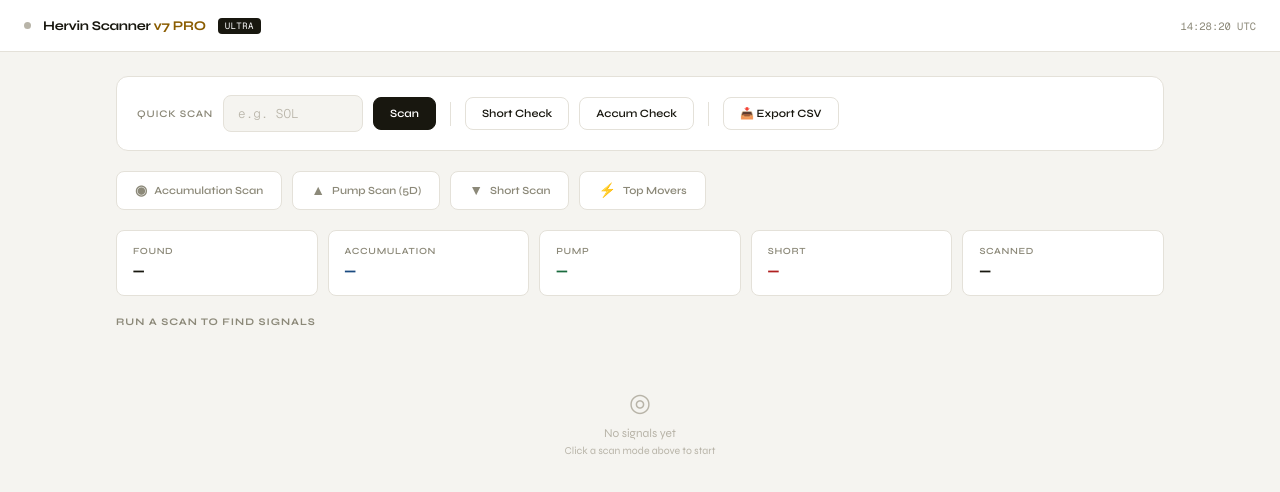
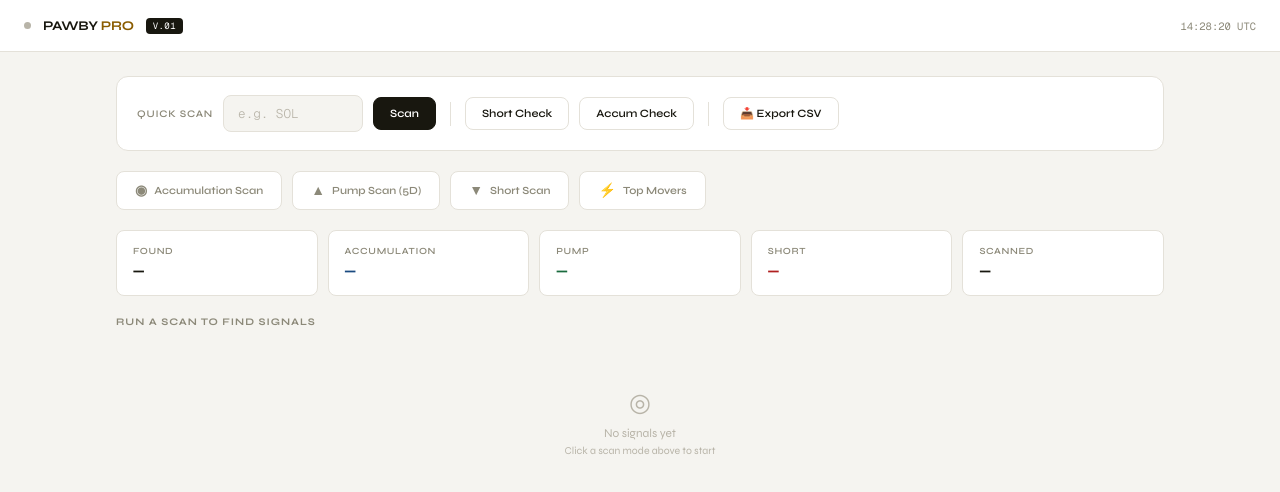
Before and after one commit to hermanlim0623-cloud/Hervin2306, a plain HTML site: page docs/index.html in a window 1280 px wide. Drawn offline with nearby package versions, Linux system fonts and the light colour scheme.

Commit message:
Update index.html

```diff
--- a/docs/index.html
+++ b/docs/index.html
@@ -4,7 +4,7 @@
 <head>
   <meta charset="UTF-8">
   <meta name="viewport" content="width=device-width, initial-scale=1.0">
-  <title>Hervin Scanner v7</title>
+  <title>PAWBY PRO</title>
   <link rel="preconnect" href="https://fonts.googleapis.com">
   <link
     href="https://fonts.googleapis.com/css2?family=Syne:wght@400;500;600;700&family=Geist+Mono:wght@300;400;500&display=swap"
@@ -887,8 +887,8 @@
   <header class="hdr">
     <div class="hdr-l">
       <div class="live-dot" id="liveDot"></div>
-      <span class="hdr-title">Hervin Scanner <span style="color:var(--a)">v7 PRO</span></span>
-      <span class="hdr-badge">ULTRA</span>
+      <span class="hdr-title">PAWBY <span style="color:var(--a)">PRO</span></span>
+      <span class="hdr-badge">V.01</span>
     </div>
     <div class="hdr-r">
       <span class="clock" id="clock">--:-- UTC</span>
```
